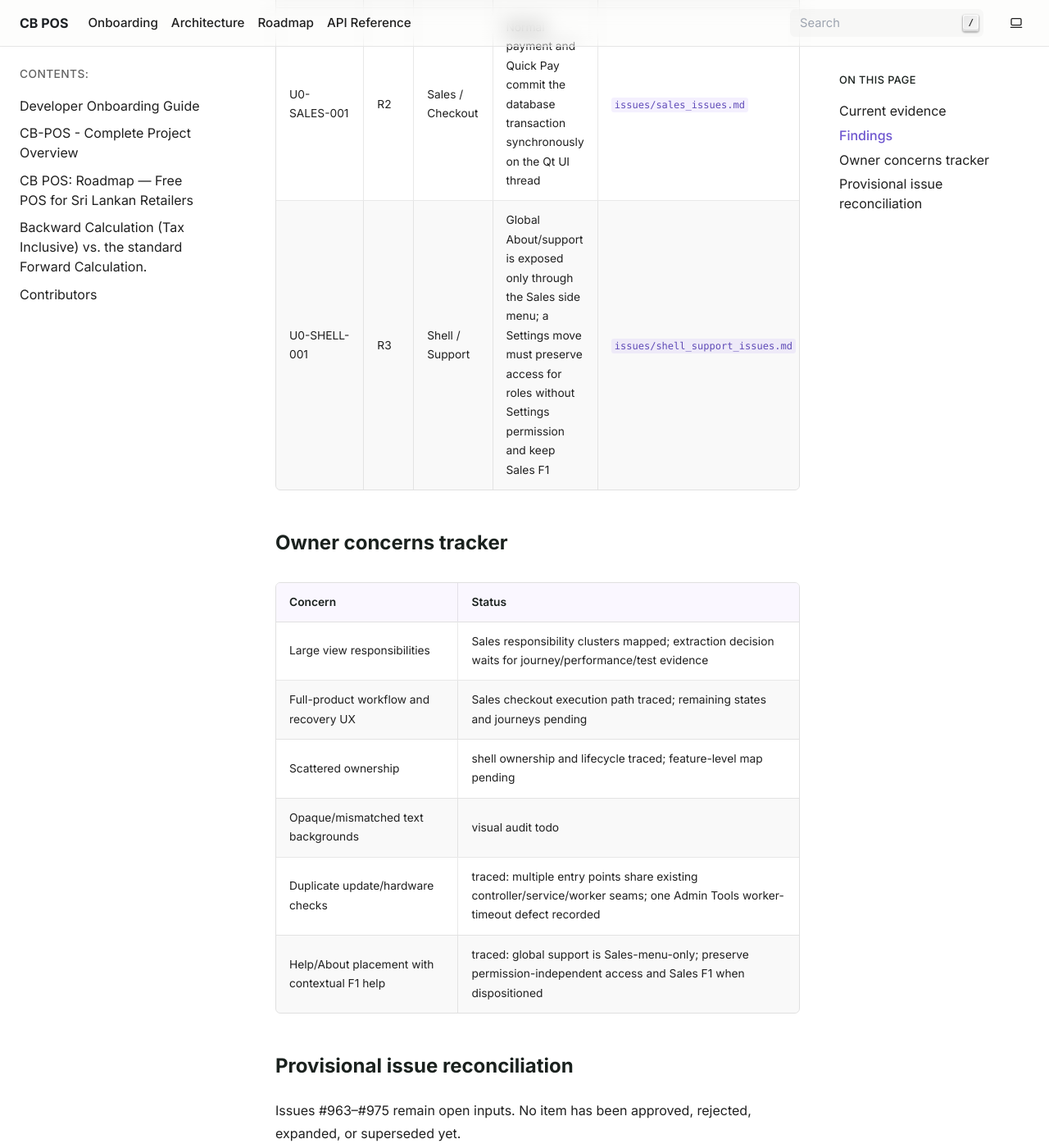
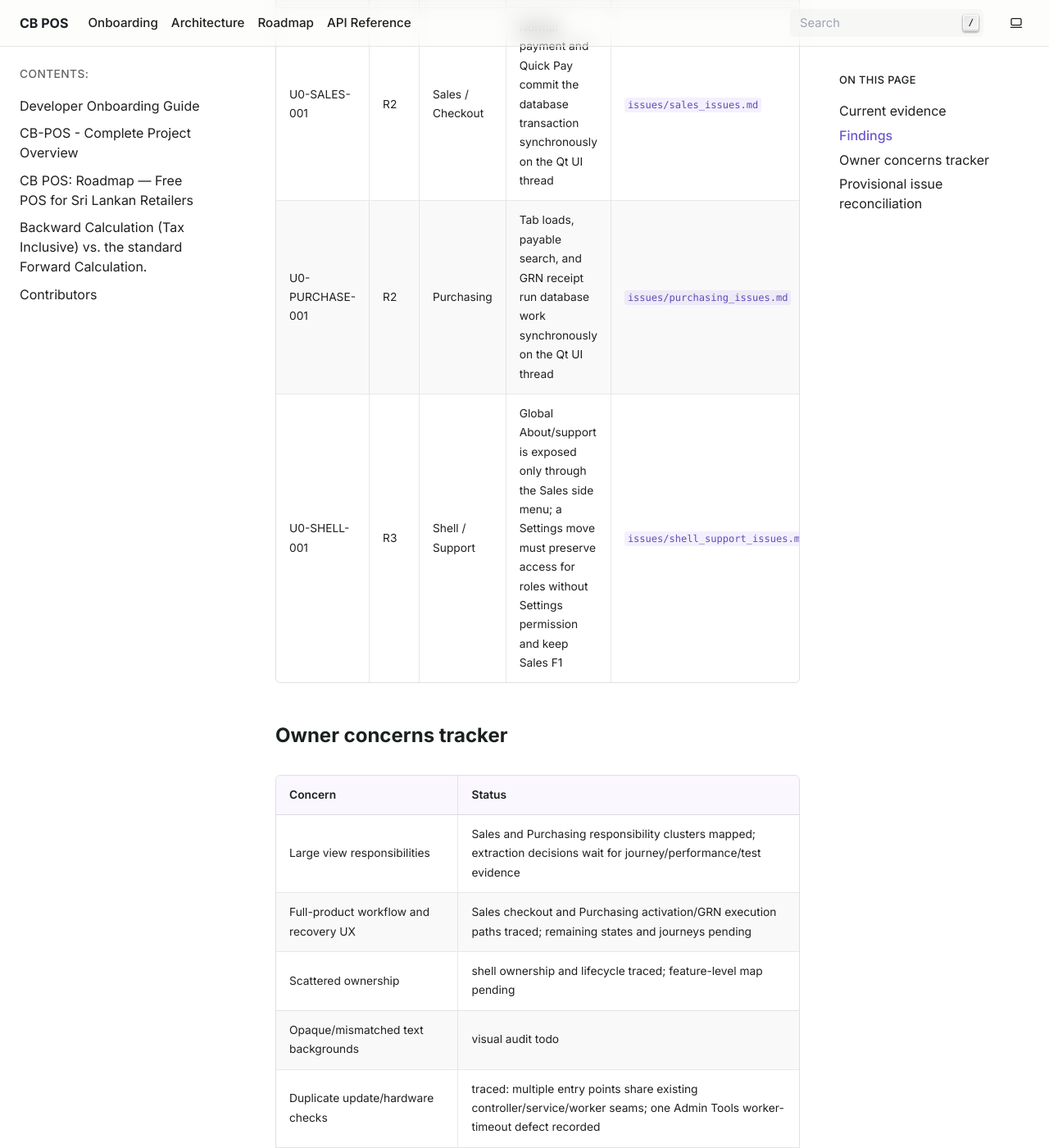
Before and after one commit to HMAHD/CB-POS, a Sphinx documentation site: the page built from docs/remediation/phase-u/ISSUES_SUMMARY.md, in a window 1280 px wide and 1400 px high, scrolled down 1953 px. Shown: the whole window at 82% size. Built offline with Sphinx 7.4.7, drawn with Linux system fonts in a browser that asks for light colours; pages that are not in the unit, such as notebooks, are missing from menus.

Commit message:
docs(ui): trace Purchasing ownership (#1041)

```diff
--- a/docs/remediation/phase-u/ISSUES_SUMMARY.md
+++ b/docs/remediation/phase-u/ISSUES_SUMMARY.md
@@ -31,14 +31,15 @@ Two evidence-backed findings are recorded. File length remains an inventory sign
 | U0-SETTINGS-001 | R2 | Admin Tools / Hardware | The 15-second timeout re-enables a hardware-test action while its worker still runs, allowing overlapping device operations | `issues/settings_issues.md` |
 | U0-SETTINGS-002 | R2 | Settings / Network | Connection, schema, migration, and PIN operations run synchronously on the Qt UI thread | `issues/settings_issues.md` |
 | U0-SALES-001 | R2 | Sales / Checkout | Normal payment and Quick Pay commit the database transaction synchronously on the Qt UI thread | `issues/sales_issues.md` |
+| U0-PURCHASE-001 | R2 | Purchasing | Tab loads, payable search, and GRN receipt run database work synchronously on the Qt UI thread | `issues/purchasing_issues.md` |
 | U0-SHELL-001 | R3 | Shell / Support | Global About/support is exposed only through the Sales side menu; a Settings move must preserve access for roles without Settings permission and keep Sales F1 | `issues/shell_support_issues.md` |
 
 ## Owner concerns tracker
 
 | Concern | Status |
 |---|---|
-| Large view responsibilities | Sales responsibility clusters mapped; extraction decision waits for journey/performance/test evidence |
-| Full-product workflow and recovery UX | Sales checkout execution path traced; remaining states and journeys pending |
+| Large view responsibilities | Sales and Purchasing responsibility clusters mapped; extraction decisions wait for journey/performance/test evidence |
+| Full-product workflow and recovery UX | Sales checkout and Purchasing activation/GRN execution paths traced; remaining states and journeys pending |
 | Scattered ownership | shell ownership and lifecycle traced; feature-level map pending |
 | Opaque/mismatched text backgrounds | visual audit todo |
 | Duplicate update/hardware checks | traced: multiple entry points share existing controller/service/worker seams; one Admin Tools worker-timeout defect recorded |
```
Also changed, not shown: other parts of docs/remediation/phase-u/ISSUES_SUMMARY.md (+1 -1 lines), docs/remediation/PROGRESS.md (+1 -1 lines), docs/remediation/phase-u/UI_ARCHITECTURE_MAP.md (+7 -1 lines), docs/remediation/phase-u/UI_SURFACE_INVENTORY.md (+1 -1 lines), docs/remediation/phase-u/issues/purchasing_issues.md (added, +41 -0 lines).
